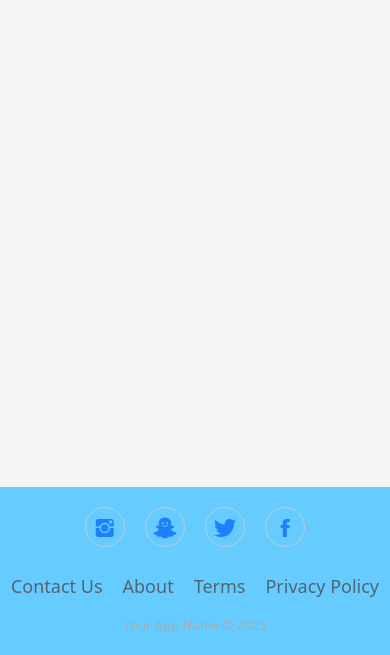
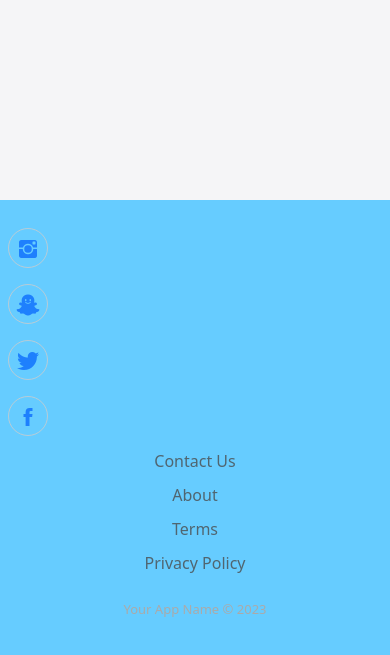
Before and after one commit to levimoore1992/DjangoShipFast, a Django app: page / in a window 390 px wide. Shown: the part 189-844 px from the top of the page. Run offline with Django 4.2, Linux system fonts and the light colour scheme; style sheets or scripts are compiled from the project's sources; parts of the project's set-up code (start-up, migrations or seed data) failed here and were passed over.

Commit message:
Issue #95 Footer isnt responsive

```diff
--- a/source_scss/css/components/_footer.scss
+++ b/source_scss/css/components/_footer.scss
@@ -7,28 +7,45 @@ $footer-border-color: #ccc;
 $footer-copyright-color: #aaa;
 
 .footer-basic {
-  flex-shrink: 0;   /* This ensures the footer doesn't shrink if the page content is short */
+  flex-shrink: 0;
   padding: 20px 0;
   background-color: $primary-color;
   color: $footer-text-color;
+  text-align: center;
 
-  .footer-links-row {
+  @media (min-width: 768px) {
+    text-align: unset;
+  }
+
+  .social, .footer-links-row {
     display: flex;
     justify-content: center;
+    flex-direction: column;
+
+    @media (min-width: 768px) {
+      flex-direction: row;
+    }
+  }
+
+  ul.footer-links {
+    padding: 0;
+    margin: 0;
+    list-style: none;
+    display: flex;
+    flex-direction: column;
     align-items: center;
 
-    ul.footer-links {
-      display: flex;
+    @media (min-width: 768px) {
+      flex-direction: row;
       justify-content: center;
-      padding: 0;
-      list-style: none;
-      text-align: center;
-      font-size: 18px;
-      line-height: 1.6;
-      margin-bottom: 0;
+    }
 
     li {
-        padding: 0 10px;
+      margin: 5px 0;
+
+      @media (min-width: 768px) {
+        margin: 0 10px;
+      }
     }
 
     a {
@@ -41,22 +58,16 @@ $footer-copyright-color: #aaa;
       }
     }
   }
-  }
 
   .social {
-    text-align: center;
-    padding-bottom: 25px;
-
     a {
       font-size: 24px;
+      margin: 8px;
       width: 40px;
       height: 40px;
       line-height: 40px;
-      display: inline-block;
-      text-align: center;
       border-radius: 50%;
       border: 1px solid $footer-border-color;
-      margin: 0 8px;
       opacity: $footer-link-opacity;
 
       &:hover {
@@ -66,10 +77,8 @@ $footer-copyright-color: #aaa;
   }
 
   .copyright {
-    margin-top: 15px;
-    text-align: center;
     font-size: 13px;
     color: $footer-copyright-color;
-    margin-bottom: 0;
+    margin-top: 20px;
   }
 }
--- a/templates/components/footer.html
+++ b/templates/components/footer.html
@@ -11,7 +11,7 @@
       <a href="#"><i class="icon ion-social-twitter"></i></a>
       <a href="#"><i class="icon ion-social-facebook"></i></a>
     </div>
-        <div class="row footer-links-row">
+    <div class="footer-links-row">
       <ul class="footer-links">
         <li><a href="#">Contact Us</a></li>
         <li><a href="#">About</a></li>
```
Lines whose indentation alone changed are shown as unchanged.
